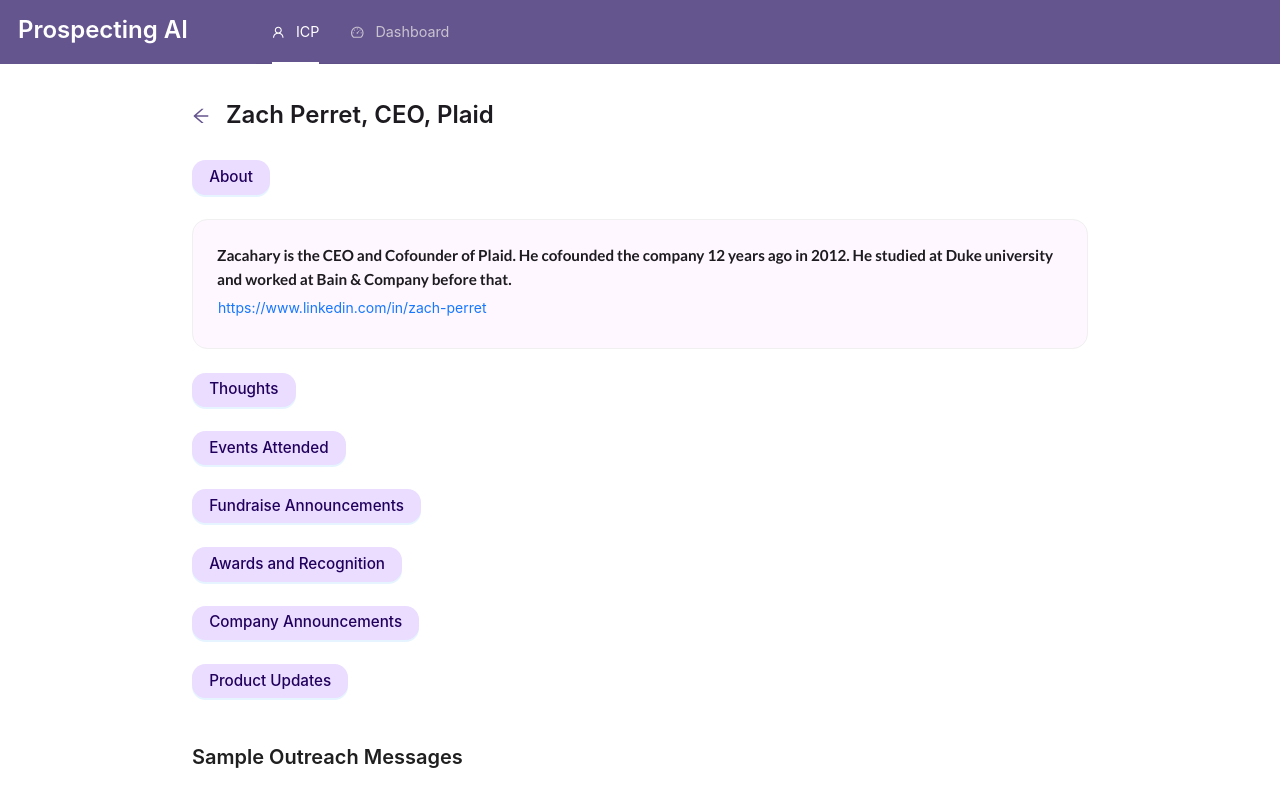
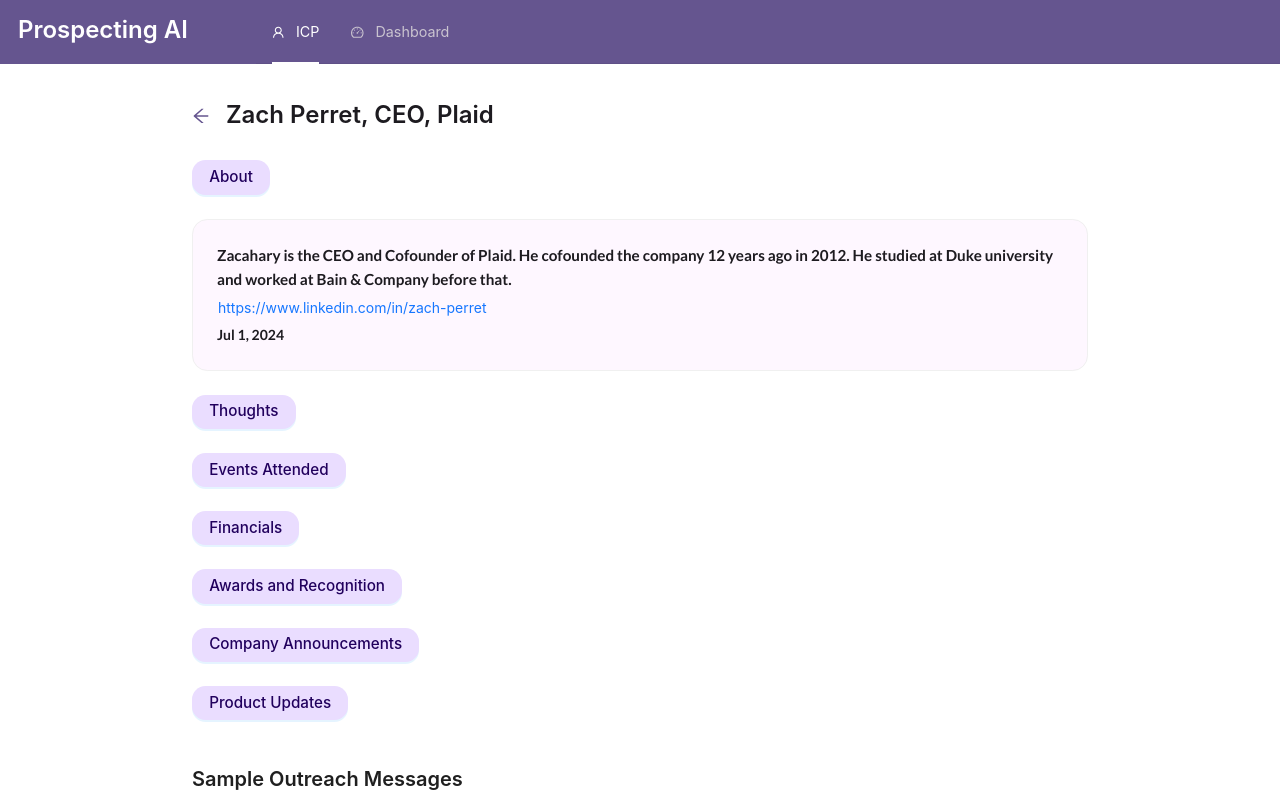
Before and after one commit to Userport-ai/prospecting-ai, a React (Create React App) app: page /lead-result in a window 1280 px wide. Both pictures are taken after a click on the button "About". Shown: the top 800 px of the page. Built offline with nearby package versions, Linux system fonts and the light colour scheme.

Commit message:
Refactored card info and added date
Much nicer now

```diff
--- a/src/lead-result.css
+++ b/src/lead-result.css
@@ -23,19 +23,6 @@
   color: var(--on-surface);
 }
 
-#lead-result-container .ant-card {
-  padding: 0;
-  border-radius: 1.7rem;
-  background-color: var(--surface-bright);
-}
-
-#lead-result-container .ant-card .ant-typography {
-  font-family: "Lato";
-  font-size: 1.7rem;
-  color: var(--on-surface);
-  font-weight: 550;
-}
-
 #lead-result-container #info-container {
   margin-top: 2%;
 }
@@ -55,10 +42,42 @@
   color: var(--on-primary);
 }
 
-#lead-result-container .ant-btn-link {
+#info-container .ant-card {
+  padding: 0;
+  border-radius: 1.7rem;
+  background-color: var(--surface-bright);
+}
+
+#info-container .ant-card .card-text {
+  font-family: "Lato";
+  font-size: 1.7rem;
+  color: var(--on-surface);
+  font-weight: 550;
+}
+
+#info-container .ant-card .card-date {
+  font-family: "Lato";
+  color: var(--on-surface);
+  font-weight: 600;
+}
+
+#lead-result-container .card-citation-link {
   padding: 0;
 }
 
 #lead-result-container #outreach-container {
   margin-top: 5%;
 }
+
+#outreach-container .ant-card {
+  padding: 0;
+  border-radius: 1.7rem;
+  background-color: var(--surface-bright);
+}
+
+#outreach-container .ant-card .outreach-text {
+  font-family: "Lato";
+  font-size: 1.7rem;
+  color: var(--on-surface);
+  font-weight: 550;
+}
--- a/src/lead-result.js
+++ b/src/lead-result.js
@@ -14,60 +14,85 @@
 ];
 
 const aboutPerson = {
+  title: "About",
   text: "Zacahary is the CEO and Cofounder of Plaid. He cofounded the company 12 years ago in 2012. He studied at Duke university and worked at Bain & Company before that.",
   citationLink: "https://www.linkedin.com/in/zach-perret",
+  date: "Jul 1, 2024",
 };
 
 const thoughts = {
+  title: "Thoughts",
   text: "While introducing Plaid Consumer report he said, 'Credit underwriting in the US is broken. Too much paperwork, incomplete data, thin files, and many of the crucial consumer factors are not considered. Excited to be taking a first step towards fixing it'",
   citationLink:
     "https://www.linkedin.com/posts/zperret_introducing-consumer-report-a-new-solution-activity-7203797435322621953-mbS6",
+  date: "June 20, 2024",
 };
 
 const events = {
+  title: "Events Attended",
   text: "Talked about talking at Plaid's annual conference Plaid Effects. He said, 'This coming Tuesday, during Plaid Effects, we'll be sharing our latest product releases that are helping our customers onboard users faster, lower costs of payments and approve more borrowers while reducing risk.\
         We will also welcome guests from industry leaders like Coinbase, H&R Block and Adyen, who will share how they’re using Plaid to move the industry forward.'",
   citationLink:
     "https://www.linkedin.com/posts/zperret_effects-2024-activity-7207132820387893248--1N-/",
+  date: "June 13, 2024",
 };
 
-const fundraise = {
+const financials = {
+  title: "Financials",
   text: "Plaid has recently been in the news due to significant financial activity. As of June 2024, Plaid is raising funds at a valuation of $15 billion. This news comes as employees were offered shares at $1,200 each, indicating strong investor confidence in the company's future prospects. The fundraising efforts are part of Plaid's strategy to expand its financial technology services and continue its growth trajectory​.",
   citationLink:
     "https://www.fintechfutures.com/2021/01/plaid-raising-at-15bn-as-employees-pitched-1200-per-share/",
+  date: "Jan 2, 2024",
 };
 
 const awards = {
+  title: "Awards and Recognition",
   text: "We’re thrilled to be named #1 for the Finance category of  @FastCompany’s Most Innovative Companies for 2024! In 2023, we made a big push into payments, helping our customers access faster payments via new rails (RTP & FedNow) and keeping the ecosystem safe at the same time with anti-fraud tools like Signal. ",
   citationLink: "https://x.com/Plaid/status/1770101238379516302",
+  date: "March 10, 2024",
 };
 
 const announcements = {
+  title: "Company Announcements",
   text: "Plaid is proud to announce its strategic collaboration with Western Union, a global leader in cross-border and cross-currency payments.",
   citationLink: "https://plaid.com/blog/westernunion-europe-launch",
+  date: "May 12, 2024",
 };
 
 const productUpdates = {
+  title: "Product Updates",
   text: "Introducing Plaid Layer: The future of secure instant financial experiences. Plaid Layer is a new platform for secure, instant experiences that transforms how people use financial services starting with onboarding.",
   citationLink: "https://plaid.com/blog/introducing-plaid-layer",
+  date: "June 3, 2024",
 };
 
-function InfoCard({ text, citationLink = null }) {
+function OutreachCard({ text }) {
   return (
     <Card>
-      <Text>{text}</Text>
-      <div>
-        {citationLink && (
-          <Button type="link" href={citationLink}>
-            {citationLink}
-          </Button>
-        )}
-      </div>
+      <Text className="outreach-text">{text}</Text>
     </Card>
   );
 }
 
-function InfoSection({ sectionTitle, cardInfo = null }) {
+function InfoCard({ cardInfo }) {
+  return (
+    <Card>
+      <Text className="card-text">{cardInfo.text}</Text>
+      <div>
+        <Button
+          className="card-citation-link"
+          type="link"
+          href={cardInfo.citationLink}
+        >
+          {cardInfo.citationLink}
+        </Button>
+      </div>
+      <Text className="card-date">{cardInfo.date}</Text>
+    </Card>
+  );
+}
+
+function InfoSection({ cardInfo }) {
   const [cardClicked, setCardClicked] = useState(false);
   return (
     <>
@@ -76,11 +101,9 @@
         type="primary"
         onClick={() => setCardClicked(!cardClicked)}
       >
-        {sectionTitle}
+        {cardInfo.title}
       </Button>
-      {cardClicked && (
-        <InfoCard text={cardInfo.text} citationLink={cardInfo.citationLink} />
-      )}
+      {cardClicked && <InfoCard cardInfo={cardInfo} />}
     </>
   );
 }
@@ -95,39 +118,18 @@
           <Title level={3}>Zach Perret, CEO, Plaid</Title>
         </Flex>
         <Flex id="info-container" vertical={true} gap="large">
-          <InfoSection
-            sectionTitle="About"
-            cardInfo={aboutPerson}
-          ></InfoSection>
-          <InfoSection
-            sectionTitle="Thoughts"
-            cardInfo={thoughts}
-          ></InfoSection>
-          <InfoSection
-            sectionTitle="Events Attended"
-            cardInfo={events}
-          ></InfoSection>
-          <InfoSection
-            sectionTitle="Fundraise Announcements"
-            cardInfo={fundraise}
-          ></InfoSection>
-          <InfoSection
-            sectionTitle="Awards and Recognition"
-            cardInfo={awards}
-          ></InfoSection>
-          <InfoSection
-            sectionTitle="Company Announcements"
-            cardInfo={announcements}
-          ></InfoSection>
-          <InfoSection
-            sectionTitle="Product Updates"
-            cardInfo={productUpdates}
-          ></InfoSection>
+          <InfoSection cardInfo={aboutPerson}></InfoSection>
+          <InfoSection cardInfo={thoughts}></InfoSection>
+          <InfoSection cardInfo={events}></InfoSection>
+          <InfoSection cardInfo={financials}></InfoSection>
+          <InfoSection cardInfo={awards}></InfoSection>
+          <InfoSection cardInfo={announcements}></InfoSection>
+          <InfoSection cardInfo={productUpdates}></InfoSection>
         </Flex>
         <Flex id="outreach-container" vertical={true} gap="large">
           <Title level={4}>Sample Outreach Messages</Title>
-          <InfoCard text={outreachMessages[0]} />
-          <InfoCard text={outreachMessages[1]} />
+          <OutreachCard text={outreachMessages[0]} />
+          <OutreachCard text={outreachMessages[1]} />
         </Flex>
       </div>
     </div>
```
